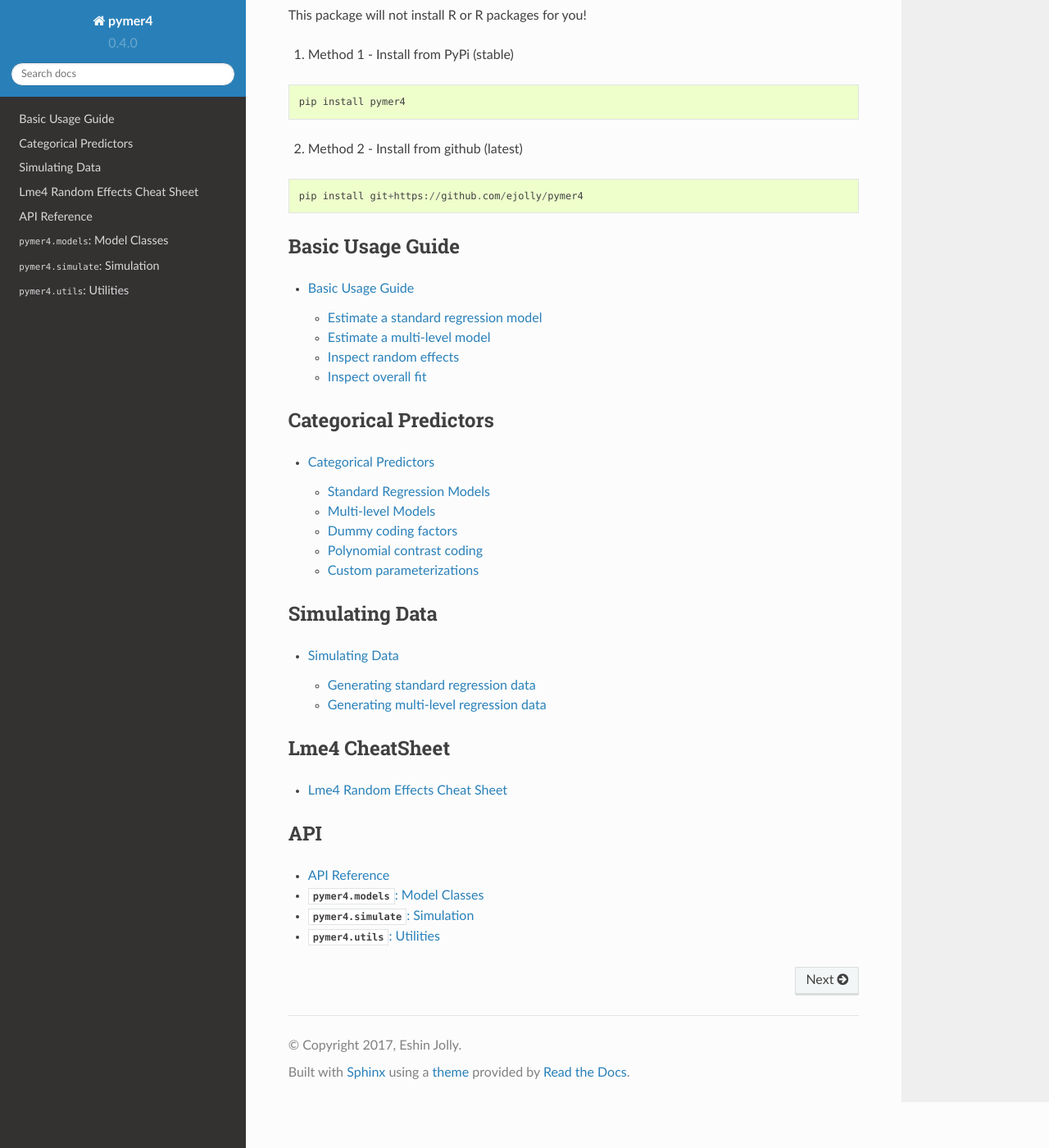
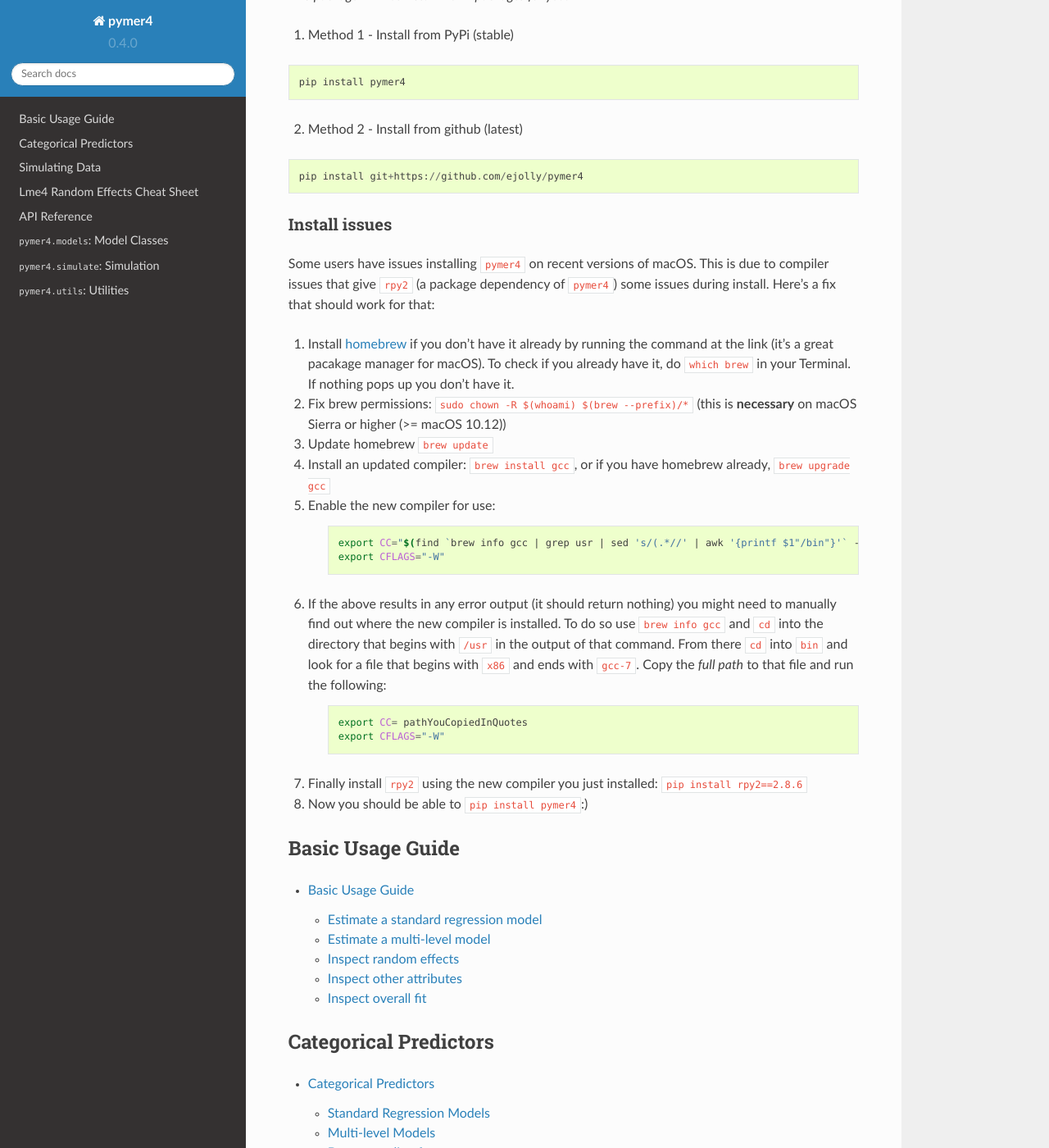
Before and after one commit to ejolly/pymer4, a Sphinx documentation site: the page built from docs/index.rst, in a window 1280 px wide and 1400 px high, scrolled down 1362 px. Shown: the whole window at 82% size. Built offline with Sphinx 7.4.7 and the Read the Docs theme 2.0.0, drawn with Linux system fonts in a browser that asks for light colours; some of the changed text lies outside the part shown.

Commit message:
Updated docs for install issues instructions.

```diff
--- a/docs/index.rst
+++ b/docs/index.rst
@@ -48,7 +48,7 @@ Requires a working installation of *both* Python (2.7 or 3.6) and R (>= 3.2.4).
 
 You will also need the :code:`lme4`, :code:`lmerTest`, and :code:`lsmeans` R packages installed.
 
-This package will not install R or R packages for you!
+*This package will not install R or R packages for you!*
 
 1. Method 1 - Install from PyPi (stable)
 
@@ -62,7 +62,30 @@ This package will not install R or R packages for you!
 
     pip install git+https://github.com/ejolly/pymer4
 
+Install issues
+^^^^^^^^^^^^^^
+Some users have issues installing ``pymer4`` on recent versions of macOS. This is due to compiler issues that give ``rpy2`` (a package dependency of ``pymer4``) some issues during install. Here's a fix that should work for that:
 
+1. Install `homebrew <https://brew.sh/>`_ if you don't have it already by running the command at the link (it's a great pacakage manager for macOS). To check if you already have it, do ``which brew`` in your Terminal. If nothing pops up you don't have it.
+2. Fix brew permissions: ``sudo chown -R $(whoami) $(brew --prefix)/*`` (this is **necessary** on macOS Sierra or higher (>= macOS 10.12))
+3. Update homebrew ``brew update``
+4. Install an updated compiler: ``brew install gcc``, or if you have homebrew already, ``brew upgrade gcc``
+5. Enable the new compiler for use:
+
+    .. code-block:: bash
+
+        export CC="$(find `brew info gcc | grep usr | sed 's/(.*//' | awk '{printf $1"/bin"}'` -name 'x86*gcc-7')"
+        export CFLAGS="-W"
+
+6. If the above results in any error output (it should return nothing) you might need to manually find out where the new compiler is installed. To do so use ``brew info gcc`` and ``cd`` into the directory that begins with ``/usr`` in the output of that command. From there ``cd`` into ``bin`` and look for a file that begins with ``x86`` and ends with ``gcc-7``. Copy the *full path* to that file and run the following:
+
+    .. code-block:: bash
+
+        export CC= pathYouCopiedInQuotes
+        export CFLAGS="-W"
+
+7. Finally install ``rpy2`` using the new compiler you just installed: ``pip install rpy2==2.8.6``
+8. Now you should be able to ``pip install pymer4``:)
 
 Basic Usage Guide
 -----------------
--- a/docs/usage.rst
+++ b/docs/usage.rst
@@ -85,7 +85,11 @@ We can also plot these values with respect to the population parameters above.
 
 .. image:: ../misc/ranef_plot.png
 
-If the model contains more than one predictor variable (unlike above) this plot will visualize a single predictor conditioned on the *mean* value of every other model term.
+If the model contains more than one predictor variable (unlike above) this plot will visualize a single predictor while other predictors are held constant.
+
+Inspect other attributes
+------------------------
+Other model attributes are also conveniently accessible after fitting a model. For example, ``model.data`` contains a copy of the original dataframe used to fit the model, *plus* columns for model predictions and residuals and ``model.coefs`` contains fitted parameters. Generally you can see what other model properties are available by typing ``model.`` and pressing ``tab`` to see the list of attributes (and methods). This works for both ``Lm()`` and ``Lmer()`` models.
 
 Inspect overall fit
 -------------------
```
Also changed, not shown: other parts of docs/index.rst (+1 -1 lines), README.md (+24 -2 lines).
